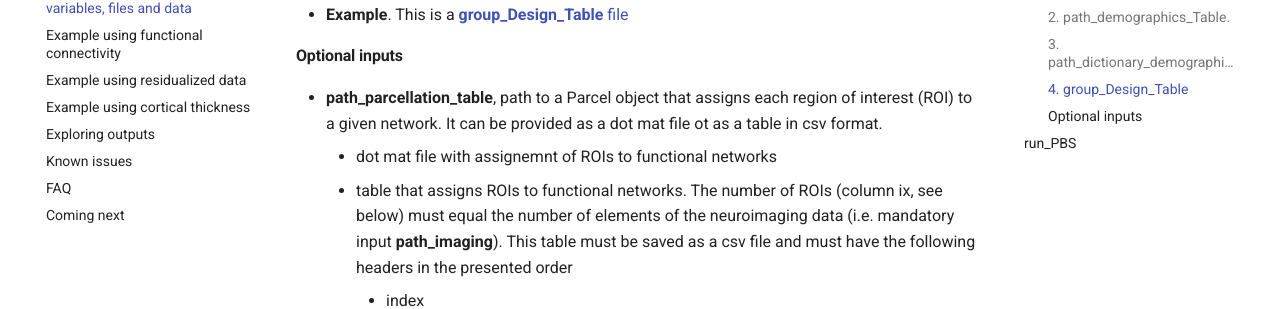
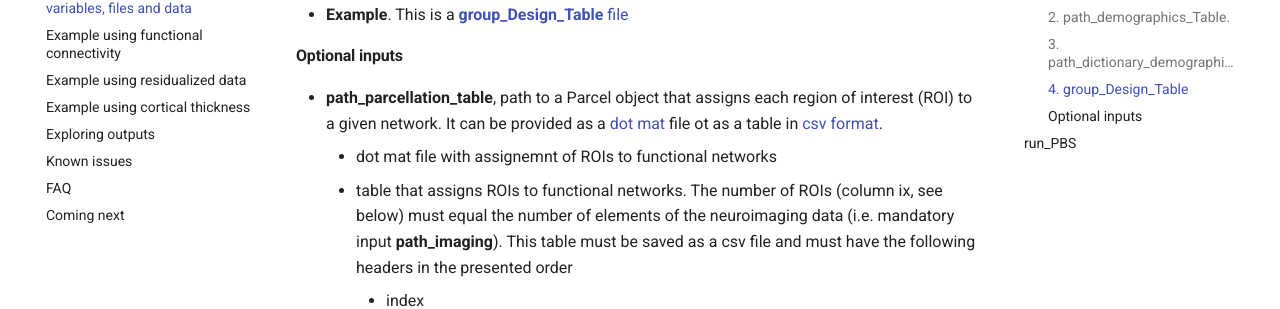
Before and after one commit to omiranda/polyneuro_risk_score, an MkDocs documentation site: the page built from docs/detailed_description.md, in a window 1280 px wide and 900 px high, scrolled down 2192 px. Shown: the part 172-481 px from the top of the window. Built offline with MkDocs 1.6.1 and Material for MkDocs 9.7.7, drawn with Linux system fonts in a browser that asks for light colours; formulas are drawn with MathJax 3; old or Windows-style settings are respelled for this version of MkDocs; part of the change alters nothing that is shown.

```diff
--- a/docs/detailed_description.md
+++ b/docs/detailed_description.md
@@ -57,7 +57,7 @@ This table will also indicate if each included variable is a *between* or *withi
 - **Example**. This is a [**group_Design_Table** file](./detailed_specs/Group_Design_Table.csv)
 
 #### Optional inputs
-- **path_parcellation_table**, path to a Parcel object that assigns each region of interest (ROI) to a given network. It can be provided as a dot mat file ot as a table in csv format.
+- **path_parcellation_table**, path to a Parcel object that assigns each region of interest (ROI) to a given network. It can be provided as a [dot mat](./detailed_specs/HCP_ColeAnticevic.mat) file ot as a table in [csv format](./detailed_specs/HCP_ColeAnticevic.csv).
     - dot mat file with assignemnt of ROIs to functional networks
     - table that assigns ROIs to functional networks. The number of ROIs (column ix, see below) must equal the number of elements of the neuroimaging data (i.e. mandatory input **path_imaging**). This table must be saved as a csv file and must have the following headers in the presented order
         - index
```
